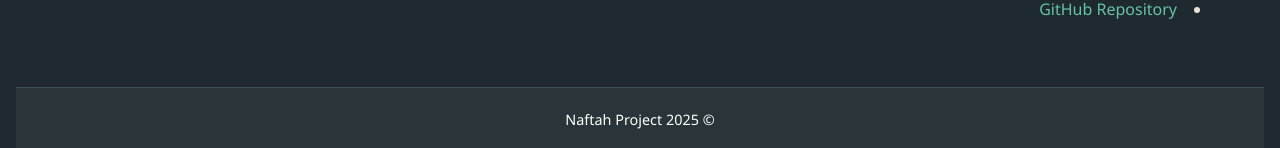
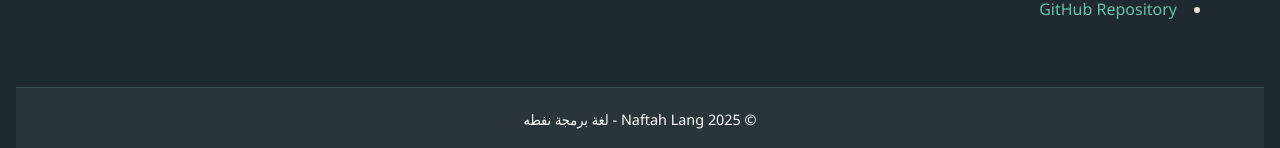
Before and after one commit to Chakib-DAII/Naftah, a Jekyll site: the page built from docs-site/index.md, in a window 1280 px wide. Shown: the part 911-1059 px from the top of the page. Built offline with Jekyll 4.4.1, drawn with Linux system fonts in a browser that asks for light colours.

Commit message:
Naftah - documentation - language reference - gh pages setup - minor changes

```diff
--- a/docs-site/_layouts/default.html
+++ b/docs-site/_layouts/default.html
@@ -24,7 +24,7 @@
 </main>
 
 <footer class="site-footer">
-	&copy; {{ "now" | date: "%Y" }} Naftah Project
+	&copy; {{ "now" | date: "%Y" }} Naftah Lang - لغة برمجة نفطه
 </footer>
 </body>
 </html>
```
